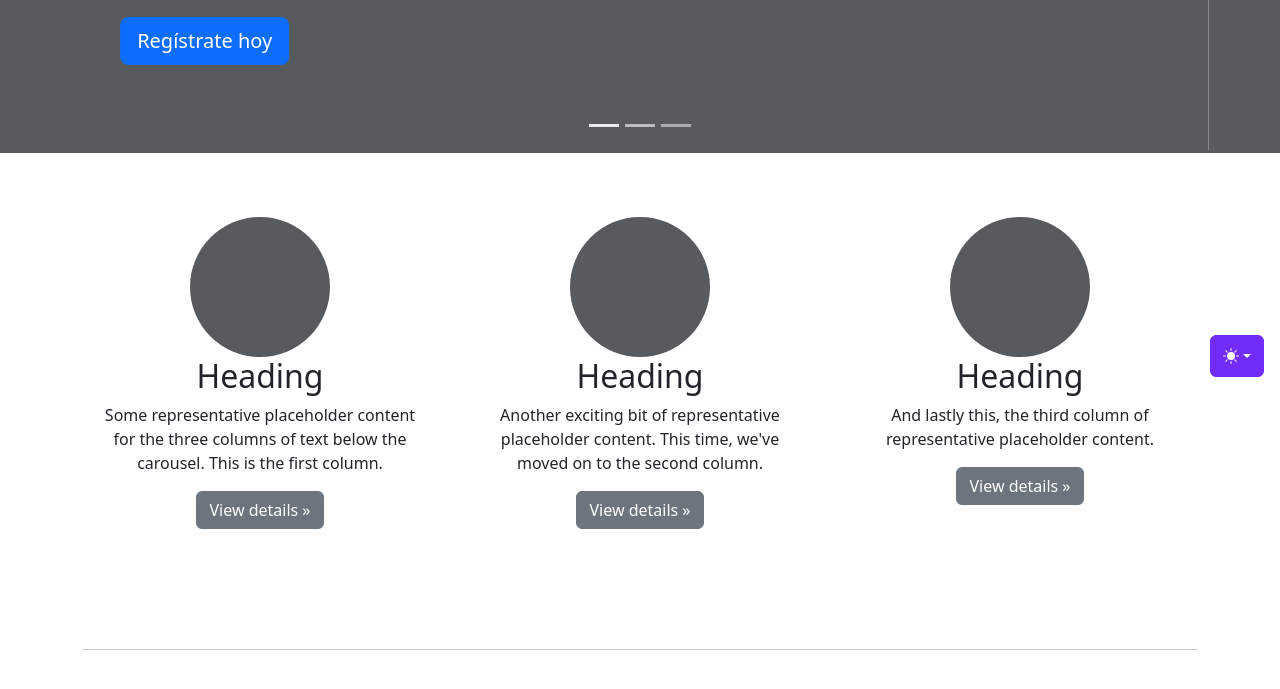
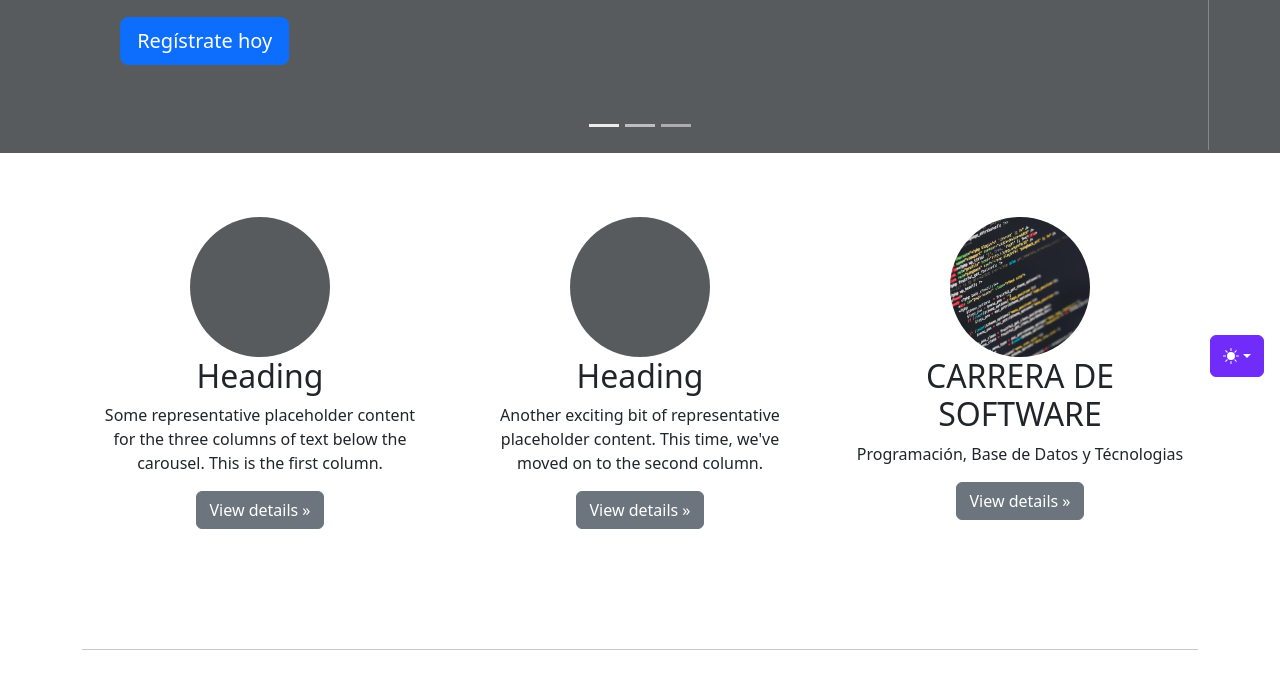
Before and after one commit to Ali-20-l/comandos_basicos, a plain HTML site: page index.html in a window 1280 px wide. Shown: the part 407-1096 px from the top of the page. Drawn offline with Linux system fonts and the light colour scheme.

Commit message:
feat(home): Actualiza la carrera de SW

```diff
--- a/index.html
+++ b/index.html
@@ -415,15 +415,13 @@
           </div>
           <!-- /.col-lg-4 -->
           <div class="col-lg-4">
-            <svg
-              aria-label="Placeholder"
+               <img
+              src="img/software.png"
               class="bd-placeholder-img rounded-circle"
+              width="140"
               height="140"
-              preserveAspectRatio="xMidYMid slice"
-              role="img"
-              width="140"
-              xmlns="http://www.w3.org/2000/svg"
-            >
+              alt="Carrera de Software"
+              style="object-fit: cover;">
               <title>Placeholder</title>
               <rect
                 width="100%"
@@ -431,10 +429,9 @@
                 fill="var(--bs-secondary-color)"
               ></rect>
             </svg>
-            <h2 class="fw-normal">Heading</h2>
+            <h2 class="fw-normal">CARRERA DE SOFTWARE </h2>
             <p>
-              And lastly this, the third column of representative placeholder
-              content.
+              Programación, Base de Datos y Técnologias
             </p>
             <p>
               <a class="btn btn-secondary" href="#">View details &raquo;</a>
```
Also changed, not shown: img/aso.png (added), img/aulas.png (added), img/computador.png (added), img/libro.png (added), img/robotica.png (added), img/software.png (added), 1 other file.
